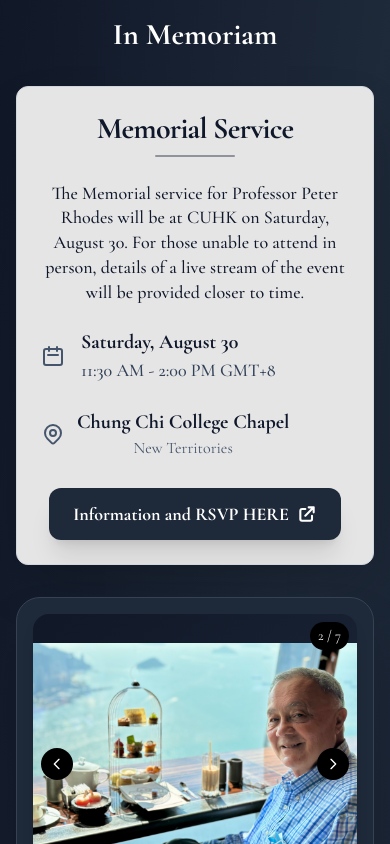
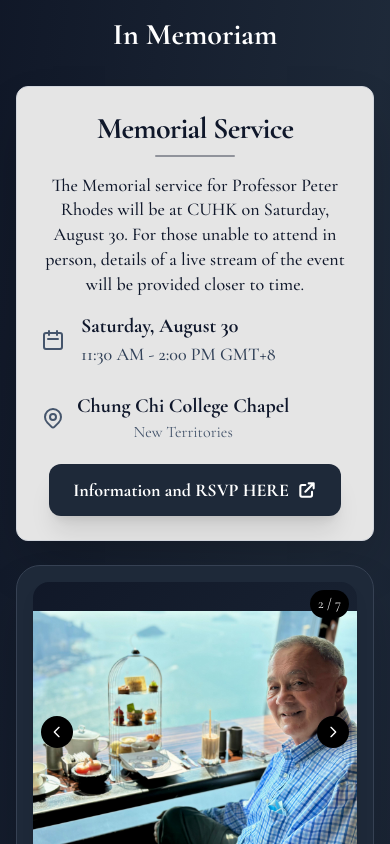
Before and after one commit to mrshootingstar/peterrhodestribute, a Next.js app: page / in a window 390 px wide. Shown: the top 844 px of the page. Built offline with nearby package versions, Linux system fonts and the light colour scheme; no server answers.

Commit message:
reduced height

```diff
--- a/src/app/components/MemorialService.tsx
+++ b/src/app/components/MemorialService.tsx
@@ -1,13 +1,13 @@
 export function MemorialService() {
   return (
-    <section className="mb-8 sm:mb-10 lg:mb-12">
+    <section className="mb-6 sm:mb-8 lg:mb-10">
       <div className="max-w-6xl mx-auto">
         <div
           className="rounded-xl sm:rounded-2xl shadow-2xl p-6 sm:p-8 border border-gray-300 relative overflow-hidden"
           style={{ backgroundColor: "#e5e5e5" }}
         >
           <div className="text-center relative z-10">
-            <div className="mb-6 sm:mb-7">
+            <div className="mb-4 sm:mb-5">
               <h3
                 className="text-3xl sm:text-4xl md:text-5xl font-bold mb-2 tracking-tight"
                 style={{ color: "#0f172a" }}
@@ -17,8 +17,8 @@ export function MemorialService() {
               <div className="w-20 h-0.5 bg-slate-900 mx-auto rounded-full opacity-40"></div>
             </div>
 
-            <div className="mb-7 sm:mb-8 max-w-4xl mx-auto">
-              <p className="text-lg sm:text-xl md:text-2xl leading-snug mb-6 font-medium" style={{ color: "#0f172a" }}>
+            <div className="mb-5 sm:mb-6 max-w-4xl mx-auto">
+              <p className="text-lg sm:text-xl md:text-2xl leading-snug mb-4 font-medium" style={{ color: "#0f172a" }}>
               The Memorial service for Professor Peter Rhodes will be at CUHK on Saturday, August 30. For those unable to attend in person, details of a live stream of the event will be provided closer to time.
               </p>
 
@@ -73,7 +73,7 @@ export function MemorialService() {
               </div>
             </div>
 
-            <div className="relative">
+            <div className="relative mt-4">
               <a
                 href="https://lu.ma/1zg5ulvh"
                 target="_blank"
```
